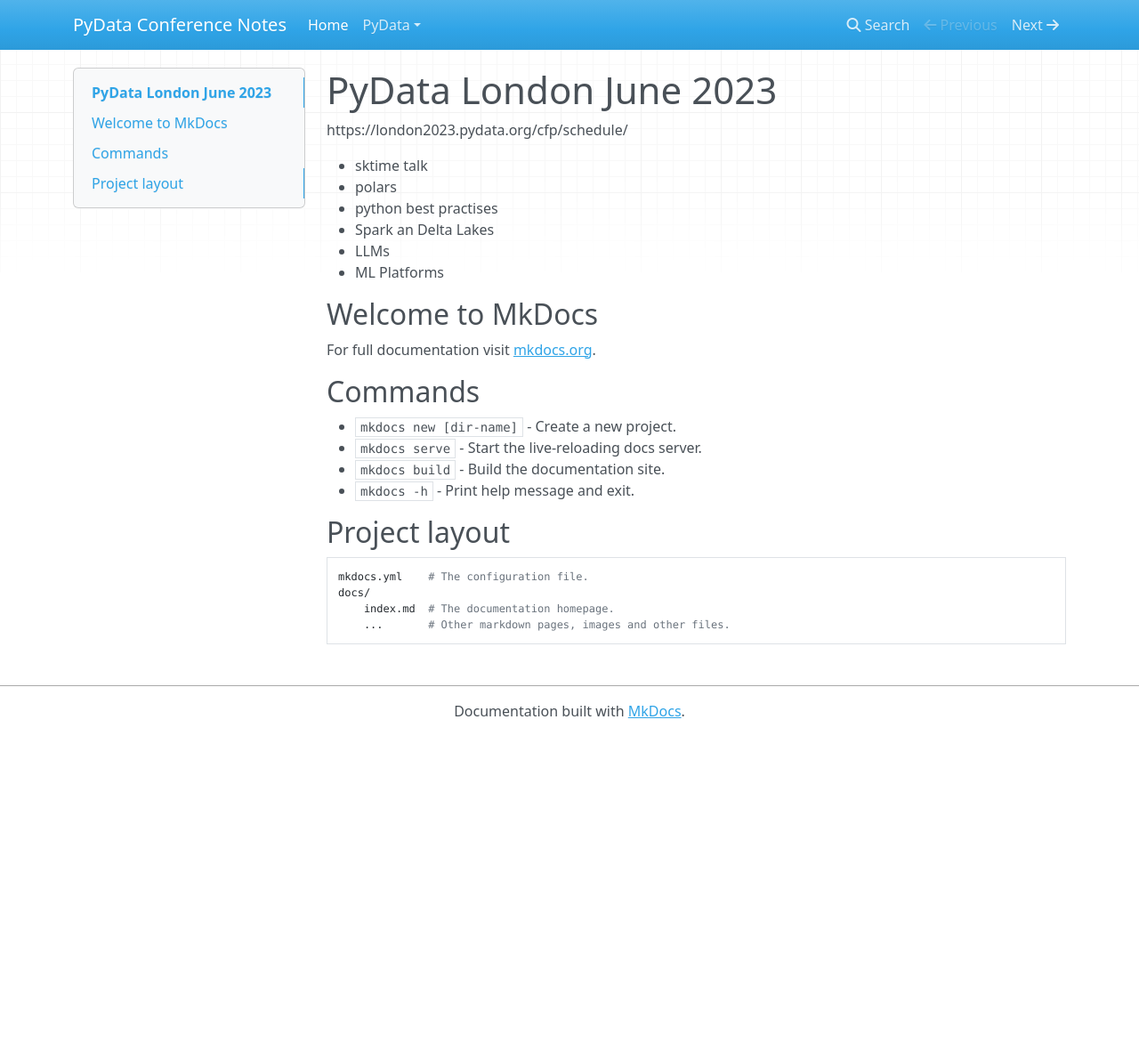
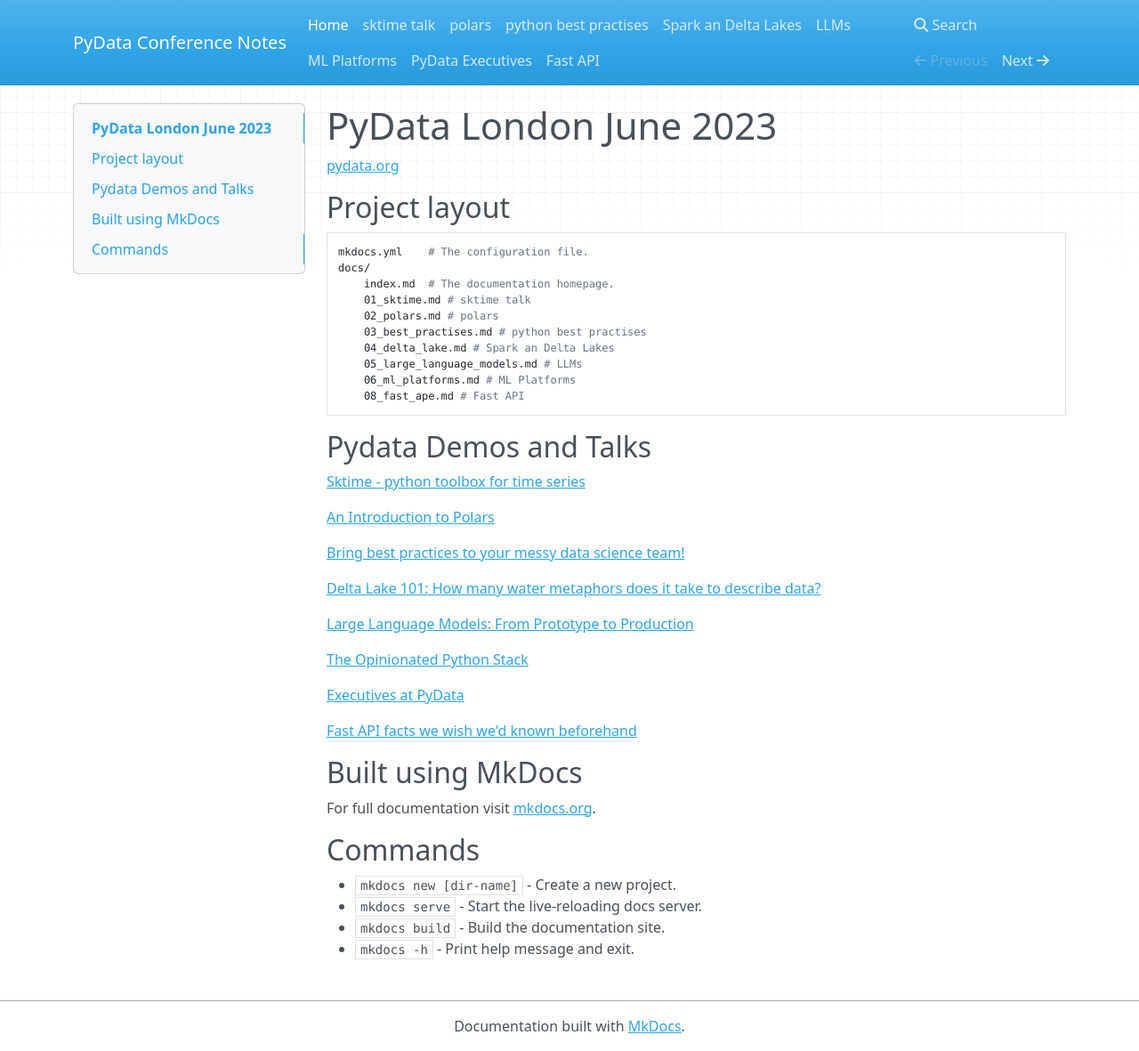
Before and after one commit to mconwa02/pydata_london_2023, an MkDocs documentation site: the page built from docs/index.md, in a window 1280 px wide and 1181 px high. Shown: the whole window at 89% size. Built offline with MkDocs 1.6.1, drawn with Linux system fonts in a browser that asks for light colours; nearby versions of some CDN libraries.

Commit message:
adding fast api

```diff
--- a/docs/index.md
+++ b/docs/index.md
@@ -1,15 +1,40 @@
 # PyData London June 2023
 
-https://london2023.pydata.org/cfp/schedule/
+[pydata.org](https://london2023.pydata.org/cfp/schedule/)
 
-- sktime talk
-- polars
-- python best practises
-- Spark an Delta Lakes
-- LLMs
-- ML Platforms
+## Project layout
 
-## Welcome to MkDocs
+    mkdocs.yml    # The configuration file.
+    docs/
+        index.md  # The documentation homepage.
+        01_sktime.md # sktime talk
+        02_polars.md # polars
+        03_best_practises.md # python best practises
+        04_delta_lake.md # Spark an Delta Lakes
+        05_large_language_models.md # LLMs
+        06_ml_platforms.md # ML Platforms
+        08_fast_ape.md # Fast API
+
+## Pydata Demos and Talks
+
+[Sktime - python toolbox for time series](01_sktime.md)
+
+[An Introduction to Polars](02_polars.md)
+
+[Bring best practices to your messy data science team!](03_best_practises.md)
+
+[Delta Lake 101: How many water metaphors does it take to describe data?](04_delta_lake.md)
+
+[Large Language Models: From Prototype to Production](05_large_language_models.md)
+
+[The Opinionated Python Stack](06_ml_platforms.md)
+
+[Executives at PyData](07_pydata_for_executives.md)
+
+[Fast API facts we wish we'd known beforehand](08_fast_ape.md)
+
+
+## Built using MkDocs
 
 For full documentation visit [mkdocs.org](https://www.mkdocs.org).
 
@@ -19,10 +44,3 @@
 * `mkdocs serve` - Start the live-reloading docs server.
 * `mkdocs build` - Build the documentation site.
 * `mkdocs -h` - Print help message and exit.
-
-## Project layout
-
-    mkdocs.yml    # The configuration file.
-    docs/
-        index.md  # The documentation homepage.
-        ...       # Other markdown pages, images and other files.
--- a/mkdocs.yml
+++ b/mkdocs.yml
@@ -2,11 +2,11 @@
 
 nav:
   - Home: index.md
-  - PyData:
-      - sktime talk: 01_sktime.md
-      - polars: 02_polars.md
-      - python best practises: 03_best_practises.md
-      - Spark an Delta Lakes: 04_delta_lake.md
-      - LLMs: 05_large_language_models.md
-      - ML Platforms:  06_ml_platforms.md
-      - PyData Executives: 07_pydata_for_executives.md
+  - sktime talk: 01_sktime.md
+  - polars: 02_polars.md
+  - python best practises: 03_best_practises.md
+  - Spark an Delta Lakes: 04_delta_lake.md
+  - LLMs: 05_large_language_models.md
+  - ML Platforms:  06_ml_platforms.md
+  - PyData Executives: 07_pydata_for_executives.md
+  - Fast API: 08_fast_ape.md
```
Also changed, not shown: docs/07_pydata_for_executives.md (renamed from docs/07_dydata_for_executives.md, +1 -0 lines), docs/08_fast_ape.md (added, +62 -0 lines).
